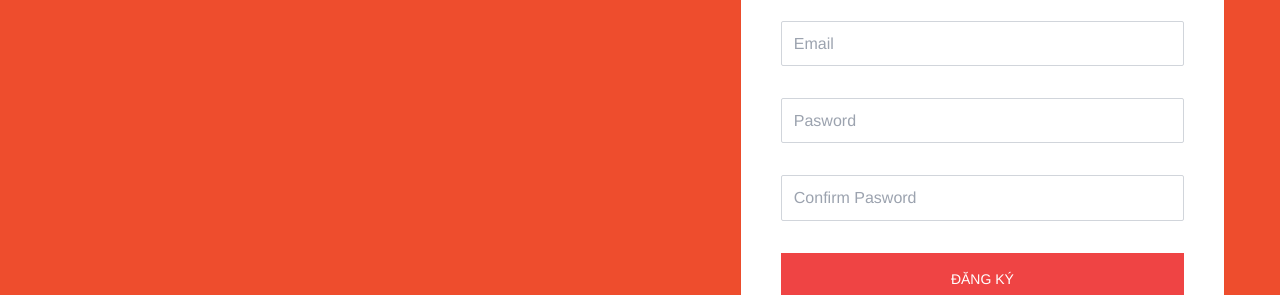
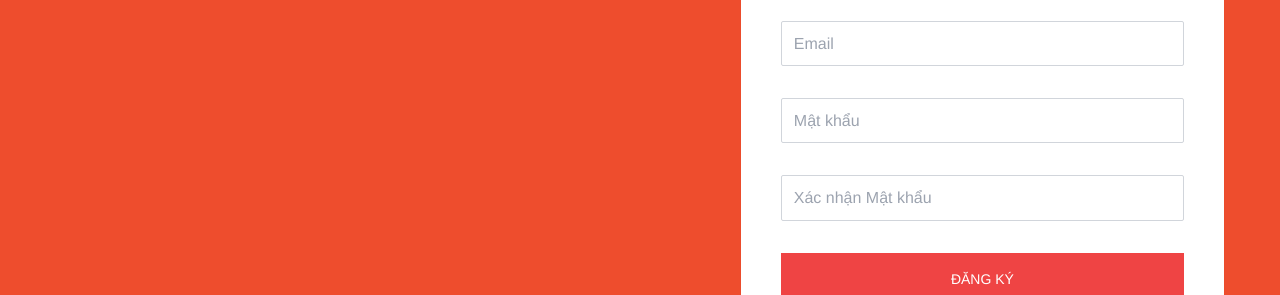
Before and after one commit to AnVscode/Shopee_Clone_React, a React (Vite) app: page /register in a window 1280 px wide. Shown: the part 295-590 px from the top of the page. Built offline with nearby package versions, Linux system fonts and the light colour scheme.

Commit message:
feat: validate register form (#4)

```diff
--- a/package.json
+++ b/package.json
@@ -15,6 +15,7 @@
   "dependencies": {
     "react": "^18.2.0",
     "react-dom": "^18.2.0",
+    "react-hook-form": "^7.49.2",
     "react-router-dom": "^6.21.1"
   },
   "devDependencies": {
--- a/src/pages/Login/Login.tsx
+++ b/src/pages/Login/Login.tsx
@@ -1,34 +1,52 @@
 import { Link } from 'react-router-dom'
+import { useForm } from 'react-hook-form'
+
+import { rules } from 'src/utils/rules'
+
+interface FormData {
+  email: string
+  password: string
+}
 
 export default function Login() {
+  const {
+    register,
+    handleSubmit,
+    formState: { errors }
+  } = useForm<FormData>()
+
+  const onSubmit = handleSubmit((data) => {
+    console.log(data)
+  })
+
   return (
     <div className='bg-orange'>
       <div className='max-w-7xl mx-auto px-4'>
         <div className='grid grid-cols-1 lg:grid-cols-5 py-20 lg:py-32 lg:pr-10'>
           <div className='lg:col-span-2 lg:col-start-4'>
-            <form className='p-10 rounded bg-white shadow-sm'>
+            <form className='p-10 rounded bg-white shadow-sm' onSubmit={onSubmit} noValidate>
               <div className='text-2xl'>Đăng nhập</div>
               <div className='mt-8'>
                 <input
                   type='email'
-                  name='email'
                   className='p-3 w-full outline-none border border-gray-300 focus:border-gray-500 rounded-sm focus:shadow-sm'
                   placeholder='Email'
+                  {...register('email', rules.email)}
                 />
                 {/* show err email */}
-                <div className='mt-1 text-red-600 min-h-[1rem] text-sm'></div>
+                <div className='mt-1 text-red-600 min-h-[1.25rem] text-sm'>{errors.email?.message}</div>
               </div>
-              <div className='mt-3'>
+              <div className='mt-2'>
                 <input
                   type='pasword'
-                  name='pasword'
                   className='p-3 w-full outline-none border border-gray-300 focus:border-gray-500 rounded-sm focus:shadow-sm'
-                  placeholder='Pasword'
+                  placeholder='Mật khẩu'
+                  {...register('password', rules.password)}
                 />
                 {/* show err password */}
-                <div className='mt-1 text-red-600 min-h-[1rem] text-sm'></div>
+                <div className='mt-1 text-red-600 min-h-[1.25rem] text-sm'>{errors.password?.message}</div>
               </div>
-              <div className='mt-3'>
+              <div className='mt-2'>
                 <button className='w-full text-center py-4 px-2 uppercase bg-red-500 text-white text-sm hover:bg-red-600'>
                   Đăng nhập
                 </button>
--- a/src/pages/Register/Register.tsx
+++ b/src/pages/Register/Register.tsx
@@ -1,44 +1,63 @@
 import { Link } from 'react-router-dom'
+import { useForm } from 'react-hook-form'
+
+import { rules } from 'src/utils/rules'
+
+interface FormData {
+  email: string
+  password: string
+  confirm_password: string
+}
 
 export default function Register() {
+  const {
+    register,
+    handleSubmit,
+    formState: { errors }
+  } = useForm<FormData>()
+
+  const onSubmit = handleSubmit((data) => {
+    console.log(data)
+  })
+
   return (
     <div className='bg-orange'>
       <div className='max-w-7xl mx-auto px-4'>
         <div className='grid grid-cols-1 lg:grid-cols-5 py-20 lg:py-32 lg:pr-10'>
           <div className='lg:col-span-2 lg:col-start-4'>
-            <form className='p-10 rounded bg-white shadow-sm'>
+            <form className='p-10 rounded bg-white shadow-sm' onSubmit={onSubmit} noValidate>
               <div className='text-2xl'>Đăng ký</div>
               <div className='mt-8'>
                 <input
                   type='email'
-                  name='email'
                   className='p-3 w-full outline-none border border-gray-300 focus:border-gray-500 rounded-sm focus:shadow-sm'
                   placeholder='Email'
+                  {...register('email', rules.email)}
                 />
                 {/* show err email */}
-                <div className='mt-1 text-red-600 min-h-[1rem] text-sm'></div>
+                <div className='mt-1 text-red-600 min-h-[1.25rem] text-sm'>{errors.email?.message}</div>
               </div>
-              <div className='mt-3'>
+              <div className='mt-2'>
                 <input
-                  type='pasword'
-                  name='pasword'
+                  type='password'
                   className='p-3 w-full outline-none border border-gray-300 focus:border-gray-500 rounded-sm focus:shadow-sm'
-                  placeholder='Pasword'
+                  placeholder='Mật khẩu'
+                  {...register('password', rules.password)}
                 />
                 {/* show err password */}
-                <div className='mt-1 text-red-600 min-h-[1rem] text-sm'></div>
+                <div className='mt-1 text-red-600 min-h-[1.25rem] text-sm'>{errors.password?.message}</div>
               </div>
-              <div className='mt-3'>
+              <div className='mt-2'>
                 <input
                   type='password'
-                  name='confirm_pasword'
                   className='p-3 w-full outline-none border border-gray-300 focus:border-gray-500 rounded-sm focus:shadow-sm'
-                  placeholder='Confirm Pasword'
+                  placeholder='Xác nhận Mật khẩu'
+                  {...register('confirm_password', rules.confirm_password)}
                 />
                 {/* show err confirm password */}
-                <div className='mt-1 text-red-600 min-h-[1rem] text-sm'></div>
+                <div className='mt-1 text-red-600 min-h-[1.25rem] text-sm'>{errors.confirm_password?.message}</div>
               </div>
-              <div className='mt-3'>
+              <div className='mt-2'>
                 <button className='w-full text-center py-4 px-2 uppercase bg-red-500 text-white text-sm hover:bg-red-600'>
                   Đăng ký
                 </button>
--- /dev/null
+++ b/src/utils/rules.ts
@@ -0,0 +1,61 @@
+import { RegisterOptions } from 'react-hook-form'
+
+type Rules = { [key in 'email' | 'password' | 'confirm_password']?: RegisterOptions }
+
+export const rules: Rules = {
+  email: {
+    required: {
+      value: true,
+      message: 'Email không được để trống'
+    },
+
+    pattern: {
+      value: /^\S+@\S+\.\S+$/,
+      message: 'Email không đúng định dạng'
+    },
+
+    minLength: {
+      value: 5,
+      message: 'Email phải có ít nhất 5 ký tự'
+    },
+
+    maxLength: {
+      value: 160,
+      message: 'Độ dài tối đa là 160 ký tự'
+    }
+  },
+
+  password: {
+    required: {
+      value: true,
+      message: 'Mật khẩu không được để trống'
+    },
+
+    minLength: {
+      value: 6,
+      message: 'Mật khẩu phải có ít nhất 6 ký tự'
+    },
+
+    maxLength: {
+      value: 160,
+      message: 'Mật khẩu tối đa 160 ký tự'
+    }
+  },
+
+  confirm_password: {
+    required: {
+      value: true,
+      message: 'Nhập lại mật khẩu không được để trống'
+    },
+
+    minLength: {
+      value: 6,
+      message: 'Nhập lại mật khẩu phải có ít nhất 6 ký tự'
+    },
+
+    maxLength: {
+      value: 160,
+      message: 'Nhập lại mật tối đa 160 ký tự'
+    }
+  }
+}
```
Also changed, not shown: 1 other file (tests, documents, lock files or other folders).
